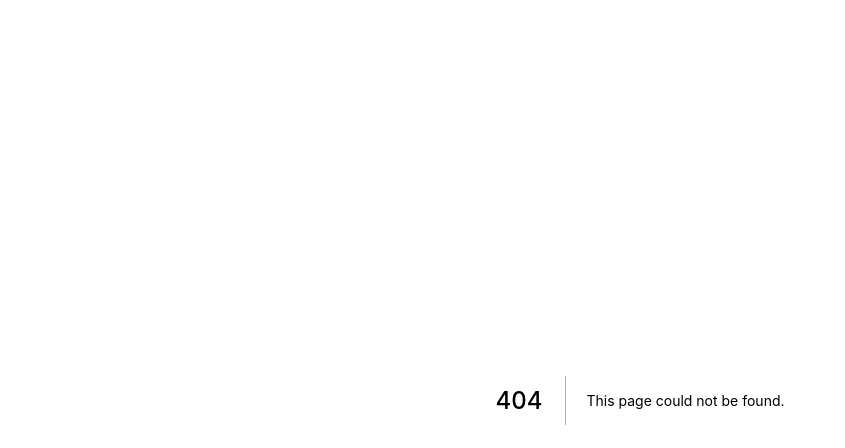
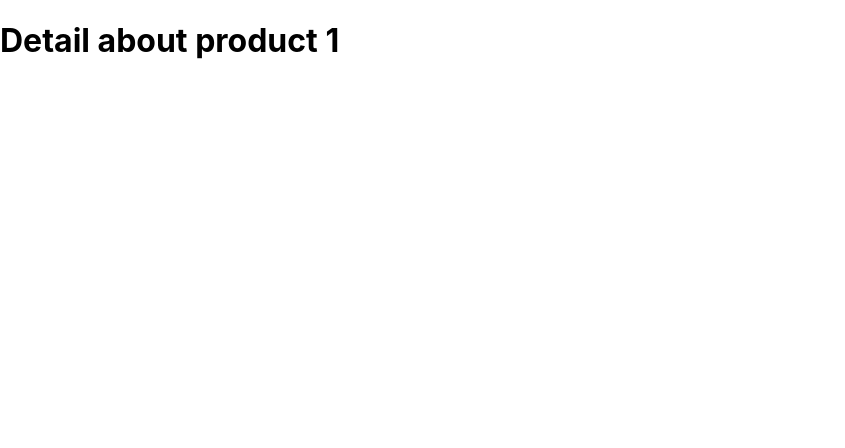
Before and after one commit to Belendia/study-nextjs, a Next.js app: page /product/1 in a window 1280 px wide. Before the commit this address had no page. Shown: the top 448 px of the page, without its empty margins (0-845 px from the left). Built offline with nearby package versions, Linux system fonts and the light colour scheme.

Commit message:
Add dynamic route

```diff
--- /dev/null
+++ b/pages/product/[productId].js
@@ -0,0 +1,9 @@
+import { useRouter } from "next/router";
+
+function ProductDetail() {
+  const router = useRouter();
+  const productId = router.query.productId;
+  return <h1>Detail about product {productId}</h1>;
+}
+
+export default ProductDetail;
--- /dev/null
+++ b/pages/product/sweater.js
@@ -0,0 +1,5 @@
+function Sweater() {
+  return <h1>Landing page for sweater</h1>;
+}
+
+export default Sweater;
```
Also changed, not shown: pages/product/index.js (added, +11 -0 lines).
